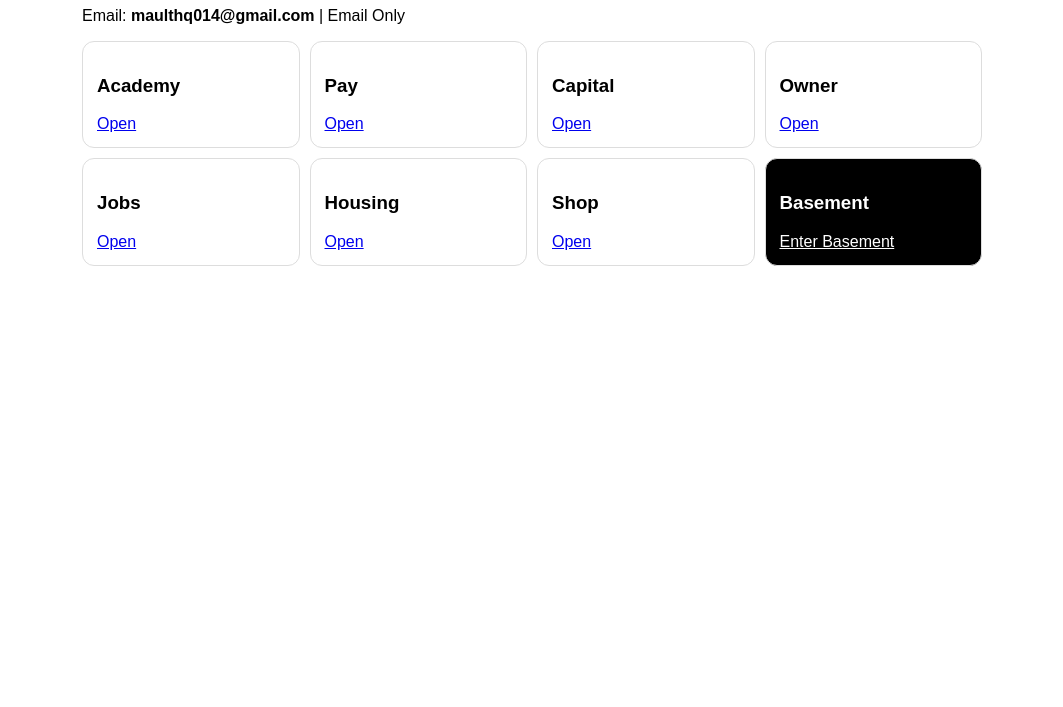
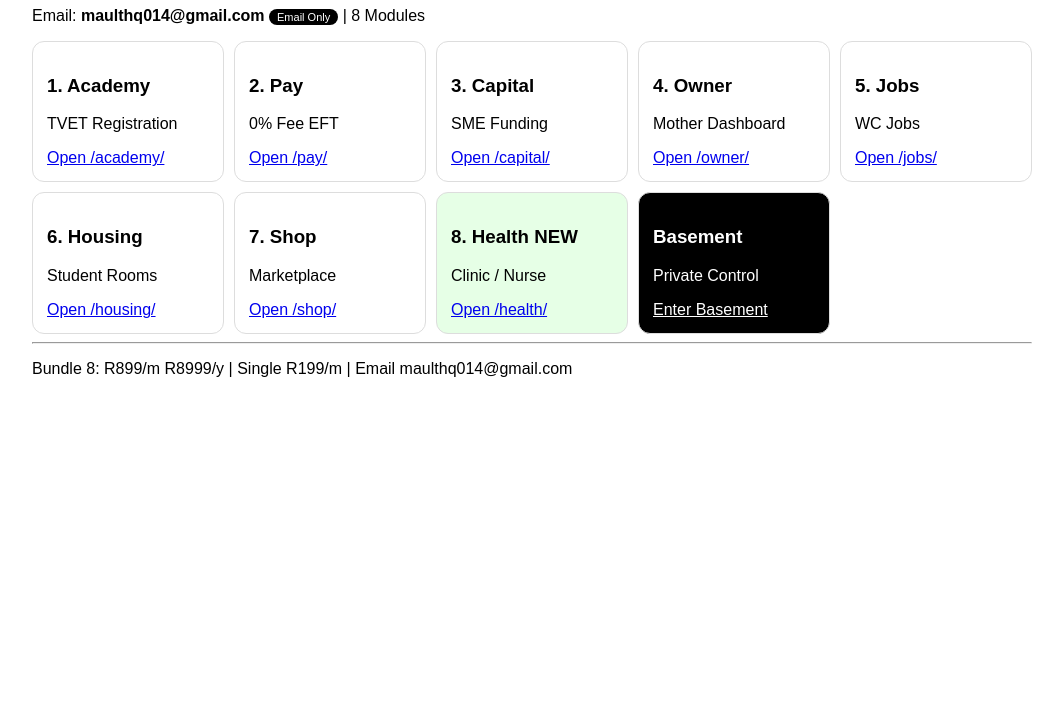
Before and after one commit to maulthq014-web/mault-mother, a plain HTML site: page index.html in a window 1280 px wide. Shown: the part 93-800 px from the top of the page, without its empty margins (108-1171 px from the left). Drawn offline with Linux system fonts and the light colour scheme.

Commit message:
index.html

```diff
--- a/index.html
+++ b/index.html
@@ -1,12 +1,13 @@
-<!DOCTYPE html><html><head><meta charset="utf-8"><meta name="viewport" content="width=device-width,initial-scale=1"><title>Mault Mother OS</title><style>body{font-family:sans-serif;padding:20px;max-width:900px;margin:auto}.grid{display:grid;grid-template-columns:repeat(auto-fit,minmax(180px,1fr));gap:10px}.card{border:1px solid #ddd;padding:14px;border-radius:12px}</style></head><body>
-<h1>MAULT GROUP - Mother OS</h1><p>Email: <b>maulthq014@gmail.com</b> | Email Only</p>
+<!DOCTYPE html><html><head><meta charset="utf-8"><meta name="viewport" content="width=device-width,initial-scale=1"><title>Mault Mother OS - 8 Modules</title><style>body{font-family:sans-serif;padding:20px;max-width:1000px;margin:auto}.grid{display:grid;grid-template-columns:repeat(auto-fit,minmax(180px,1fr));gap:10px}.card{border:1px solid #ddd;padding:14px;border-radius:12px}.badge{background:#000;color:#fff;padding:2px 8px;border-radius:10px;font-size:11px}</style></head><body>
+<h1>MAULT GROUP (PTY) LTD</h1><p>Email: <b>maulthq014@gmail.com</b> <span class="badge">Email Only</span> | 8 Modules</p>
 <div class="grid">
-<div class="card"><h3>Academy</h3><a href="./academy/">Open</a></div>
-<div class="card"><h3>Pay</h3><a href="./pay/">Open</a></div>
-<div class="card"><h3>Capital</h3><a href="./capital/">Open</a></div>
-<div class="card"><h3>Owner</h3><a href="./owner/">Open</a></div>
-<div class="card"><h3>Jobs</h3><a href="./jobs/">Open</a></div>
-<div class="card"><h3>Housing</h3><a href="./housing/">Open</a></div>
-<div class="card"><h3>Shop</h3><a href="./shop/">Open</a></div>
-<div class="card" style="background:#000;color:#fff"><h3>Basement</h3><a style="color:#fff" href="./basement/login.html">Enter Basement</a></div>
-</div></body></html>
+<div class="card"><h3>1. Academy</h3><p>TVET Registration</p><a href="./academy/">Open /academy/</a></div>
+<div class="card"><h3>2. Pay</h3><p>0% Fee EFT</p><a href="./pay/">Open /pay/</a></div>
+<div class="card"><h3>3. Capital</h3><p>SME Funding</p><a href="./capital/">Open /capital/</a></div>
+<div class="card"><h3>4. Owner</h3><p>Mother Dashboard</p><a href="./owner/">Open /owner/</a></div>
+<div class="card"><h3>5. Jobs</h3><p>WC Jobs</p><a href="./jobs/">Open /jobs/</a></div>
+<div class="card"><h3>6. Housing</h3><p>Student Rooms</p><a href="./housing/">Open /housing/</a></div>
+<div class="card"><h3>7. Shop</h3><p>Marketplace</p><a href="./shop/">Open /shop/</a></div>
+<div class="card" style="background:#e6ffe6"><h3>8. Health NEW</h3><p>Clinic / Nurse</p><a href="./health/">Open /health/</a></div>
+<div class="card" style="background:#000;color:#fff"><h3>Basement</h3><p>Private Control</p><a style="color:#fff" href="./basement/login.html">Enter Basement</a></div>
+</div><hr><p>Bundle 8: R899/m R8999/y | Single R199/m | Email maulthq014@gmail.com</p></body></html>
```
